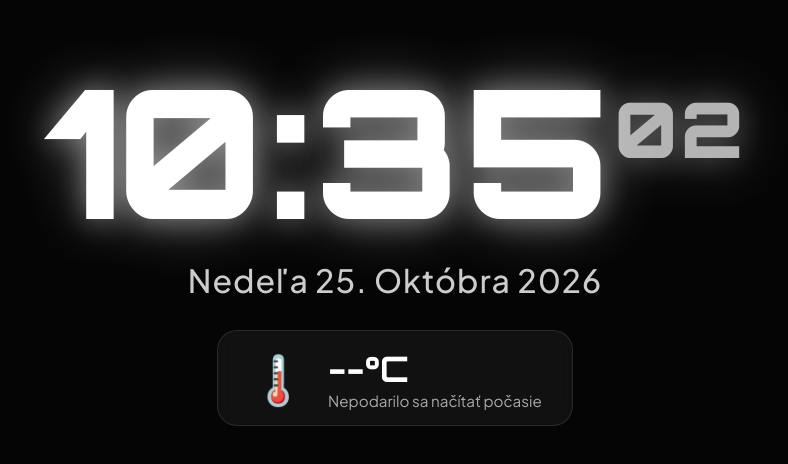
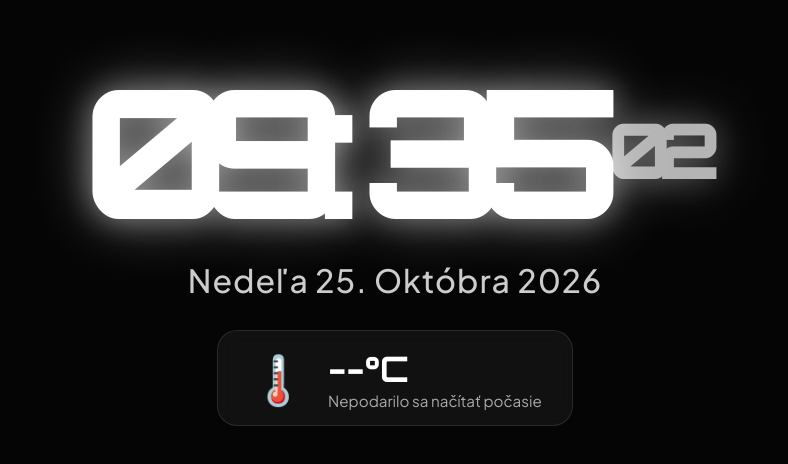
Before and after one commit to Richi2186/hodiny, a plain HTML site: page index.html in a window 1280 px wide. Shown: the part 172-636 px from the top of the page, without its empty margins (245-1033 px from the left). Drawn offline with Linux system fonts and the light colour scheme; no server answers.

Commit message:
Update title and improve clock display layout

```diff
--- a/index.html
+++ b/index.html
@@ -3,7 +3,7 @@
 <head>
     <meta charset="UTF-8">
     <meta name="viewport" content="width=device-width, initial-scale=1.0">
-    <title>Inteligentné Nástenné Hodiny - Bratislava</title>
+    <title>Inteligentné Nástenné Hodiny - Pevný Ciferník</title>
     <link href="https://fonts.googleapis.com/css2?family=Orbitron:wght@400;700;900&family=Plus+Jakarta+Sans:wght@400;500;600&display=swap" rel="stylesheet">
     <style>
         :root {
@@ -120,13 +120,30 @@
             text-shadow: 0 0 30px var(--accent-glow), 0 0 60px var(--accent-glow);
             letter-spacing: 2px;
             margin-bottom: 20px;
-            transition: color 0.3s, text-shadow 0.3s;
+            display: flex;
+            align-items: center;
+            justify-content: center;
+        }
+
+        /* Každá číslica má pevne vyhradený box, takže sa nič neposúva do strán */
+        .digit-box {
+            display: inline-block;
+            text-align: center;
+            width: 0.65em;
+        }
+
+        .separator {
+            display: inline-block;
+            width: 0.25em;
+            text-align: center;
         }
 
         .seconds {
             font-size: 6vw;
             opacity: 0.7;
             vertical-align: super;
+            margin-left: 15px;
+            display: inline-flex;
         }
 
         .date-container {
@@ -182,7 +199,7 @@
 
         @media (max-width: 768px) {
             .clock-container { font-size: 18vw; }
-            .seconds { font-size: 8vw; }
+            .seconds { font-size: 8vw; margin-left: 8px; }
             .date-container { font-size: 1.2rem; }
             .top-bar { padding: 10px 15px; flex-direction: column; gap: 10px; }
         }
@@ -193,7 +210,7 @@
     <div class="top-bar">
         <div class="location-info">
             📍 <span>Bratislava - mesto</span>
-            <div class="time-source-badge">🌐 Online Časová zóna</div>
+            <div class="time-source-badge" id="timeBadge">🌐 Stabilný Čas</div>
         </div>
         <div class="controls">
             <button id="refreshAll" title="Obnoviť dáta">🔄 Obnoviť</button>
@@ -209,9 +226,11 @@
     </div>
 
     <div class="main-container">
+        <!-- Rozdelené do pevných boxov, aby sa číslice neposúvali -->
         <div class="clock-container" id="clock">
-            00:00<span class="seconds" id="seconds">00</span>
+            <span class="digit-box" id="h1">0</span><span class="digit-box" id="h2">0</span><span class="separator">:</span><span class="digit-box" id="m1">0</span><span class="digit-box" id="m2">0</span><span class="seconds"><span class="digit-box" id="s1">0</span><span class="digit-box" id="s2">0</span></span>
         </div>
+
         <div class="date-container" id="date">
             Načítavam dátum...
         </div>
@@ -226,40 +245,67 @@
     </div>
 
     <div class="bottom-bar">
-        Open-Meteo počasie + Automatická časová zóna Bratislava
+        Pevný ciferník + Internetový čas + Open-Meteo počasie
     </div>
 
     <script>
         const LAT = 48.1486;
         const LON = 17.1077;
 
-        // Presný čas pre Bratislavu cez natívnu internú timezone databázu prehliadača (vždy aktuálny stredoeurópsky čas vrátane letného/zimného)
+        let timeOffset = 0;
+
+        async function syncInternetTime() {
+            try {
+                const response = await fetch('https://timeapi.io/api/Time/current/zone?timeZone=Europe/Bratislava');
+                if (!response.ok) throw new Error('API nedostupné');
+                const data = await response.json();
+
+                const serverTime = new Date(data.dateTime).getTime();
+                const localTime = new Date().getTime();
+                timeOffset = serverTime - localTime;
+
+                document.getElementById('timeBadge').textContent = "🌐 Online NTP Čas";
+            } catch (e1) {
+                try {
+                    const res = await fetch(window.location.href, { method: 'HEAD' });
+                    const dateHeader = res.headers.get('Date');
+                    if (dateHeader) {
+                        const serverTime = new Date(dateHeader).getTime();
+                        const localTime = new Date().getTime();
+                        timeOffset = serverTime - localTime;
+                        document.getElementById('timeBadge').textContent = "🌐 Serverový Čas";
+                    }
+                } catch (e2) {
+                    document.getElementById('timeBadge').textContent = "⚠️ Lokálna záloha";
+                }
+            }
+        }
+
         function updateClock() {
-            const now = new Date();
+            const currentInternetTime = new Date(new Date().getTime() + timeOffset);
 
-            // Získame presný čas pre Bratislavu bez ohľadu na to, aké hlúposti by malo zariadenie v nastaveniach
-            const optionsTime = { timeZone: 'Europe/Bratislava', hour: '2-digit', minute: '2-digit', second: '2-digit', hour12: false };
-            const timeString = new Intl.DateTimeFormat('sk-SK', optionsTime).format(now);
+            let hours = String(currentInternetTime.getHours()).padStart(2, '0');
+            let minutes = String(currentInternetTime.getMinutes()).padStart(2, '0');
+            let seconds = String(currentInternetTime.getSeconds()).padStart(2, '0');
 
-            // Rozdelíme čas na hodiny, minúty a sekundy
-            const parts = timeString.split(':');
-            if (parts.length >= 3) {
-                let hours = parts[0];
-                let minutes = parts[1];
-                let seconds = parts[2];
+            // Priradenie každej číslice do vlastného pevného boxu
+            document.getElementById('h1').textContent = hours[0];
+            document.getElementById('h2').textContent = hours[1];
+            document.getElementById('m1').textContent = minutes[0];
+            document.getElementById('m2').textContent = minutes[1];
+            document.getElementById('s1').textContent = seconds[0];
+            document.getElementById('s2').textContent = seconds[1];
 
-                document.getElementById('clock').innerHTML = `${hours}:${minutes}<span class="seconds">${seconds}</span>`;
-            }
+            const options = { weekday: 'long', year: 'numeric', month: 'long', day: 'numeric' };
+            document.getElementById('date').textContent = currentInternetTime.toLocaleDateString('sk-SK', options);
+        }
 
-            // Dátum pre Bratislavu
-            const optionsDate = { timeZone: 'Europe/Bratislava', weekday: 'long', year: 'numeric', month: 'long', day: 'numeric' };
-            document.getElementById('date').textContent = new Intl.DateTimeFormat('sk-SK', optionsDate).format(now);
-        }
+        syncInternetTime();
+        setInterval(syncInternetTime, 5 * 60 * 1000);
 
         setInterval(updateClock, 1000);
         updateClock();
 
-        // Počasie z Open-Meteo pre Bratislavu
         async function fetchWeather() {
             try {
                 const response = await fetch(`https://api.open-meteo.com/v1/forecast?latitude=${LAT}&longitude=${LON}&current=temperature_2m,relative_humidity_2m,weather_code&timezone=Europe/Bratislava`);
@@ -294,7 +340,7 @@
         setInterval(fetchWeather, 10 * 60 * 1000);
 
         document.getElementById('refreshAll').addEventListener('click', () => {
-            updateClock();
+            syncInternetTime();
             fetchWeather();
         });
 
```
